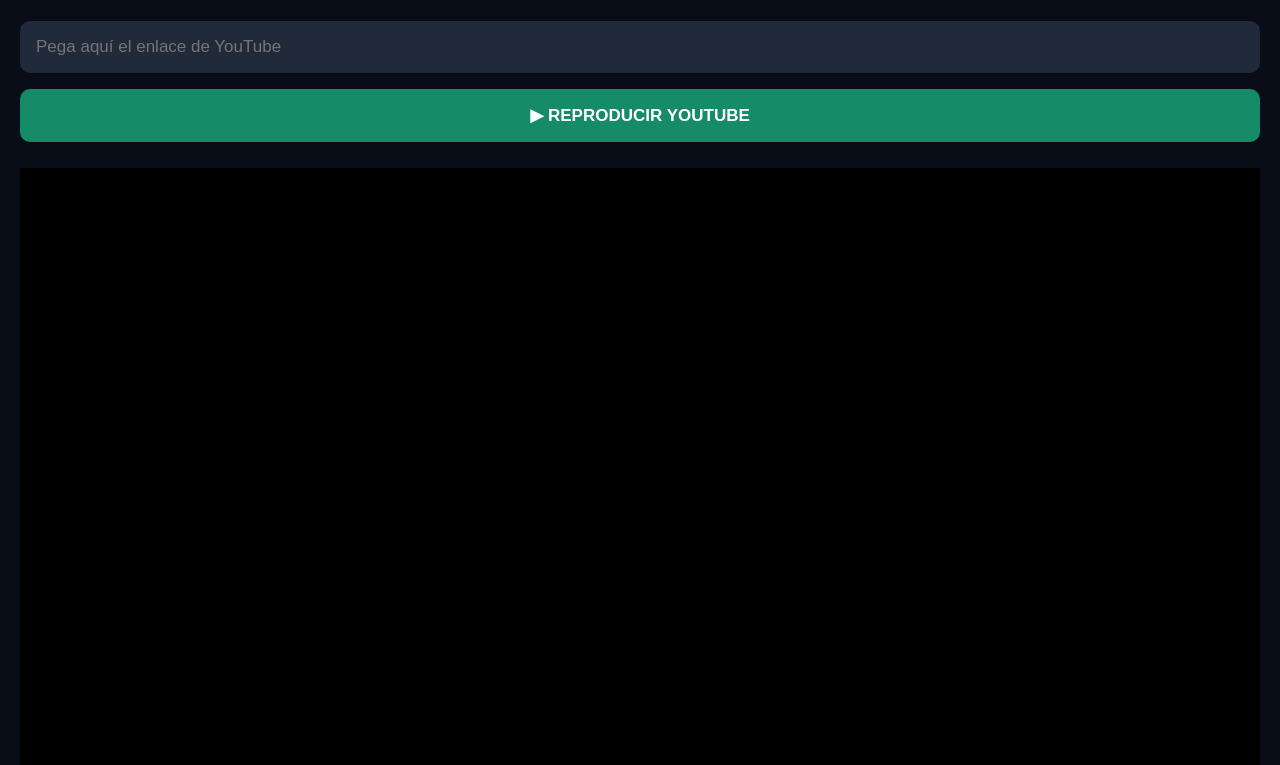
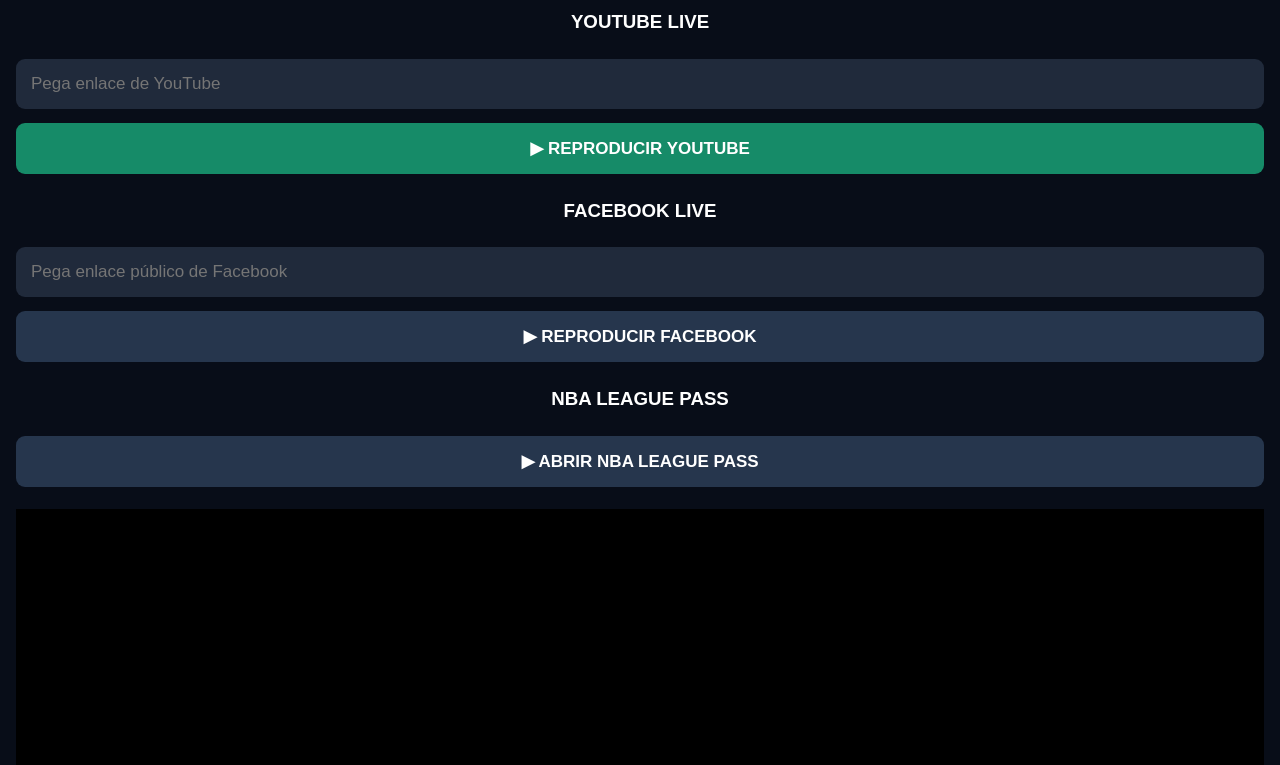
Before and after one commit to jcperalta9201-source/huidu-live-player, a plain HTML site: page index.html in a window 1280 px wide. Shown: the part 111-876 px from the top of the page. Drawn offline with Linux system fonts and the light colour scheme.

Commit message:
Update index.html

```diff
--- a/index.html
+++ b/index.html
@@ -4,53 +4,106 @@
 <head>
 <meta charset="UTF-8">
 <meta name="viewport" content="width=device-width, initial-scale=1">
-<title>Huidu Live Player</title>
+<title>HUIDU LIVE PLAYER</title>
 <style>
 *{box-sizing:border-box}
-body{margin:0;background:#080d18;color:white;font-family:Arial,sans-serif;text-align:center;padding:20px}
+body{
+ margin:0;padding:16px;
+ background:#080d18;color:white;
+ font-family:Arial,sans-serif;text-align:center
+}
 h1{color:#35d6a0;font-size:28px}
 p{color:#bbc5d4}
-button,input{width:100%;padding:16px;margin:8px 0;border:0;border-radius:10px;font-size:17px}
+input,button{
+ width:100%;padding:15px;margin:7px 0;
+ border:0;border-radius:9px;font-size:17px
+}
+input{background:#202a3b;color:white}
 button{background:#168b68;color:white;font-weight:bold}
-input{background:#202a3b;color:white}
-#player{width:100%;aspect-ratio:16/9;background:#000;margin-top:18px}
+.secondary{background:#26364d}
+#player{
+ width:100%;aspect-ratio:16/9;
+ background:#000;margin-top:15px
+}
 iframe{width:100%;height:100%;border:0}
-.secondary{background:#26364d}
 </style>
 </head>
 <body>
+
 <h1>HUIDU LIVE PLAYER</h1>
 <p>Reproductor para pantalla LED HD-A3L</p>
 
-<input id="url" placeholder="Pega aquí el enlace de YouTube">
-<button onclick="playVideo()">▶ REPRODUCIR YOUTUBE</button>
+<h3>YOUTUBE LIVE</h3>
+<input id="yt" placeholder="Pega enlace de YouTube">
+<button onclick="playYoutube()">▶ REPRODUCIR YOUTUBE</button>
+
+<h3>FACEBOOK LIVE</h3>
+<input id="fb" placeholder="Pega enlace público de Facebook">
+<button class="secondary" onclick="playFacebook()">▶ REPRODUCIR FACEBOOK</button>
+
+<h3>NBA LEAGUE PASS</h3>
+<button class="secondary" onclick="openNBA()">▶ ABRIR NBA LEAGUE PASS</button>
 
 <div id="player"></div>
 
-<h3>OTRAS PLATAFORMAS</h3>
-<button class="secondary" onclick="openSite('https://www.facebook.com/watch/')">FACEBOOK LIVE</button>
-<button class="secondary" onclick="openSite('https://www.nba.com/watch')">NBA LEAGUE PASS</button>
-
-<p>Los servicios oficiales pueden requerir iniciar sesión.</p>
+<p id="status">Selecciona una plataforma para reproducir</p>
 
 <script>
-function playVideo(){
- let url=document.getElementById('url').value.trim();
+const player=document.getElementById('player');
+const status=document.getElementById('status');
+
+function playYoutube(){
+ let url=document.getElementById('yt').value.trim();
  let id='';
  try{
   let u=new URL(url);
-  if(u.hostname.includes('youtu.be')) id=u.pathname.slice(1);
+  if(u.hostname.includes('youtu.be'))
+   id=u.pathname.slice(1).split('/')[0];
   else if(u.hostname.includes('youtube.com')){
-   id=u.searchParams.get('v') || '';
-   if(!id && u.pathname.includes('/embed/')) id=u.pathname.split('/embed/')[1].split('/')[0];
-   if(!id && u.pathname.includes('/live/')) id=u.pathname.split('/live/')[1].split('/')[0];
+   id=u.searchParams.get('v')||'';
+   if(!id) id=u.pathname.match(/\/(live|embed|shorts)\/([^/]+)/)?.[2]||'';
   }
  }catch(e){}
- if(!id){alert('Pega un enlace válido de YouTube');return;}
- document.getElementById('player').innerHTML=
- '<iframe allow="autoplay; encrypted-media; picture-in-picture" allowfullscreen src="https://www.youtube.com/embed/'+encodeURIComponent(id)+'?autoplay=1"></iframe>';
+
+ if(!id){
+  status.textContent='Enlace de YouTube no válido';
+  return;
+ }
+
+ player.innerHTML='';
+ let f=document.createElement('iframe');
+ f.src='https://www.youtube.com/embed/'+encodeURIComponent(id)+'?autoplay=1';
+ f.allow='autoplay; encrypted-media; picture-in-picture';
+ f.allowFullscreen=true;
+ player.appendChild(f);
+ status.textContent='YouTube: intentando reproducir';
 }
-function openSite(url){window.open(url,'_blank');}
+
+function playFacebook(){
+ let url=document.getElementById('fb').value.trim();
+ try{
+  let u=new URL(url);
+  if(!['facebook.com','www.facebook.com','m.facebook.com','fb.watch'].includes(u.hostname)){
+   throw new Error();
+  }
+  player.innerHTML='';
+  let f=document.createElement('iframe');
+  f.src='https://www.facebook.com/plugins/video.php?href='+
+   encodeURIComponent(url)+'&show_text=false&autoplay=true';
+  f.allow='autoplay; encrypted-media; picture-in-picture';
+  f.allowFullscreen=true;
+  player.appendChild(f);
+  status.textContent='Facebook: intentando cargar video público';
+ }catch(e){
+  status.textContent='Revisa el enlace de Facebook';
+ }
+}
+
+function openNBA(){
+ status.textContent='Abriendo NBA League Pass oficial';
+ window.location.href='https://www.nba.com/watch';
+}
 </script>
+
 </body>
 </html>
```
